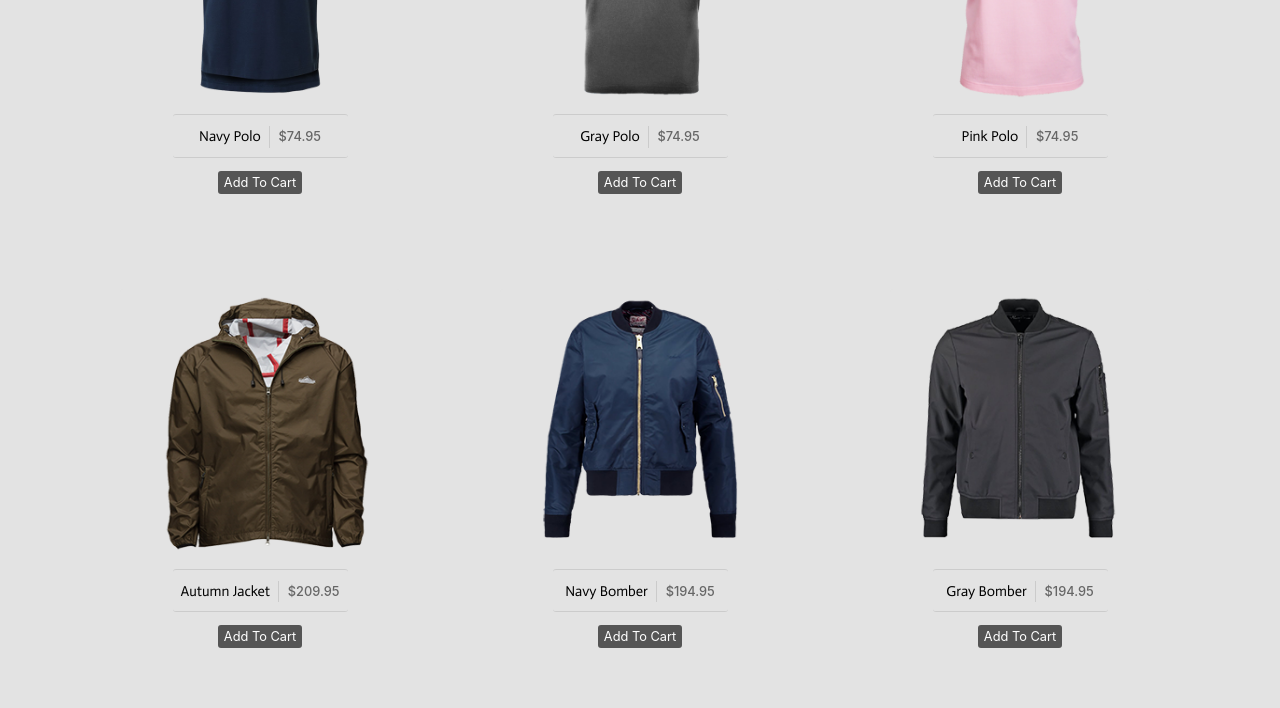
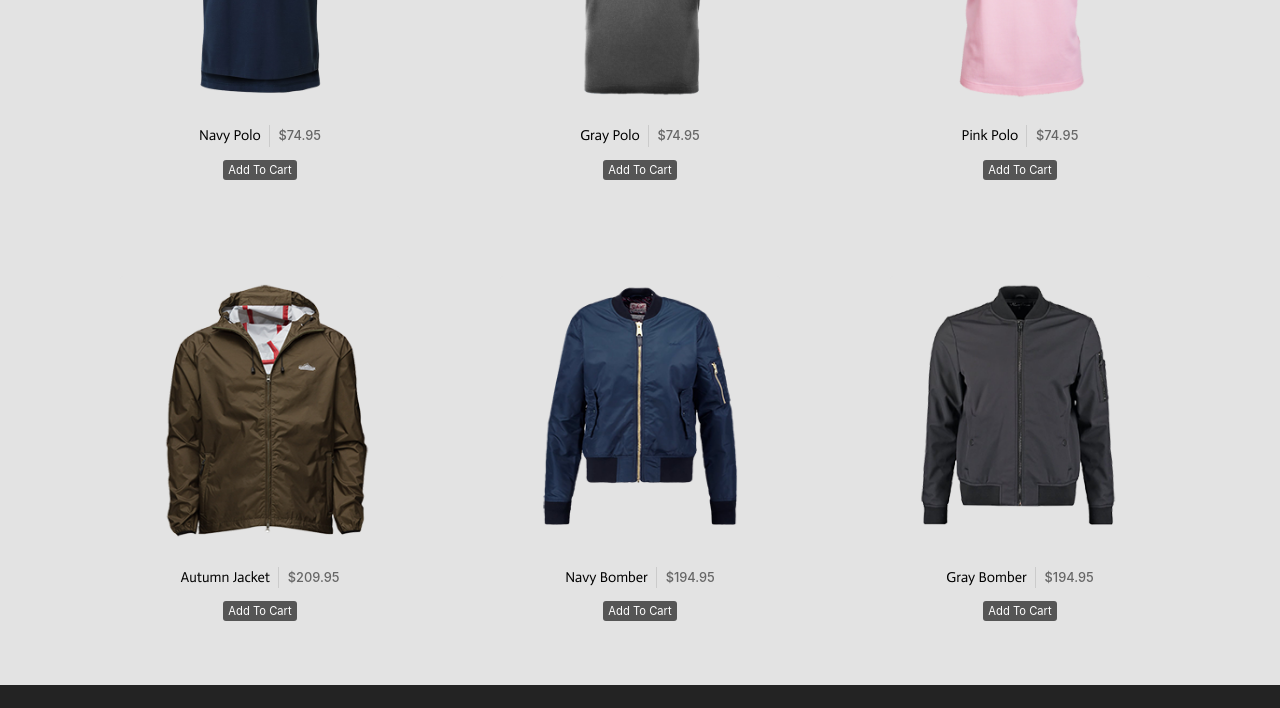
Before and after one commit to BrandenDaniel/E-commerce-Project, a plain HTML site: page index.html in a window 1280 px wide. Shown: the part 1110-1818 px from the top of the page. Drawn offline with nearby package versions, Linux system fonts and the light colour scheme; a script that the page names is missing; a web font is replaced by a local one.

Commit message:
style changes

```diff
--- a/css/style.css
+++ b/css/style.css
@@ -157,11 +157,11 @@ html {
 
 .item-price-container {
   width: 50%;
-  margin: 0 auto .7em auto;
+  margin: 0 auto 0 auto;
   padding: .5em 0 .55em 0;
   border-radius: 3px;
-  border-top: 1px solid rgba(0, 0, 0, .1);
-  border-bottom: 1px solid rgba(0, 0, 0, .1);
+  /* border-top: 1px solid rgba(0, 0, 0, .1);
+  border-bottom: 1px solid rgba(0, 0, 0, .1); */
 }
 
 .add-to-cart-btn {
@@ -169,8 +169,8 @@ html {
   background: #555;
   color: #fff;
   border-radius: 3px;
-  padding: .3em .45em .3em .45em;
-  font-size: .8em;
+  padding: .25em .45em .3em .45em;
+  font-size: .7em;
 }
 
 .add-to-cart-btn:hover {
@@ -600,8 +600,6 @@ footer {
   text-decoration: none;
 }
 
-
-
 @media (max-width: 767px) {
   .shopping-cart-icon i {
     margin: .4em .35em 0 .5em;
@@ -618,7 +616,6 @@ footer {
     margin-bottom: 0;
   }
   .item-price-container {
-    margin-bottom: .25em;
     width: 50%;
   }
   .add-to-cart-btn {
```
